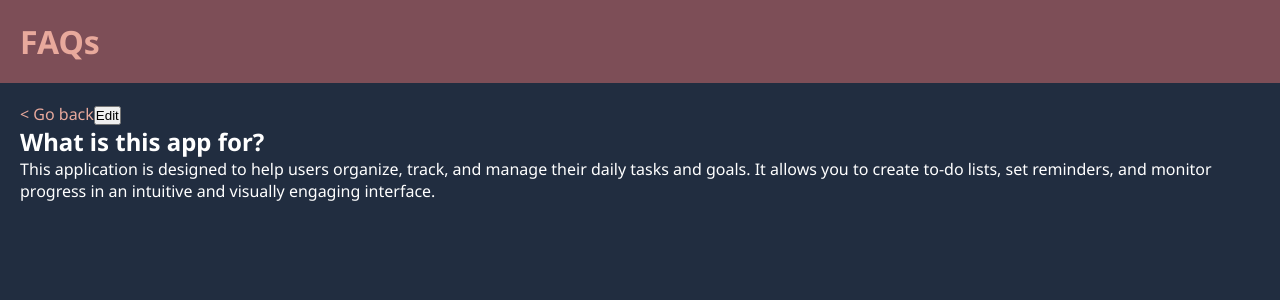
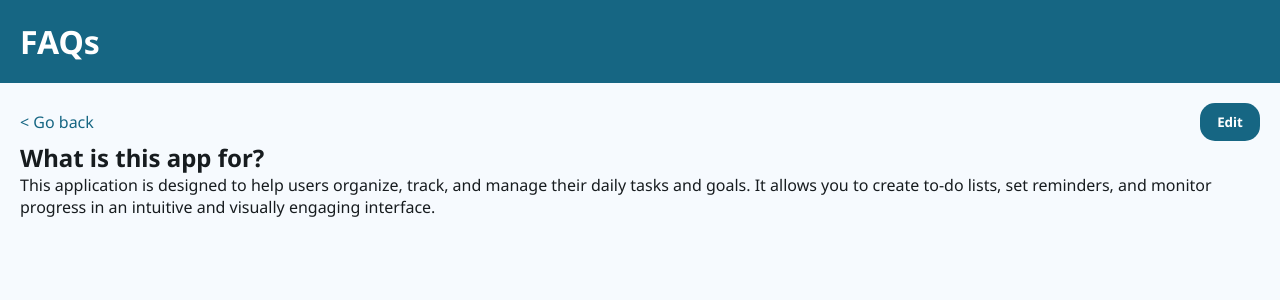
Before and after one commit to sheacronin/faqs, an Angular app: page /faqs/1 in a window 1280 px wide. Shown: the top 300 px of the page. Built offline with nearby package versions, Linux system fonts and the light colour scheme; data requests are answered from the project's data file.

Commit message:
styles updates

```diff
--- a/src/app/app.css
+++ b/src/app/app.css
@@ -1,6 +1,14 @@
 header {
   padding: 20px;
-  background-color: var(--secondary-color);
+  background-color: var(--primary-color);
+}
+
+.page-title a {
+  color: var(--light-color);
+}
+
+.page-title a:hover {
+  color: var(--primary-color-light);
 }
 
 main {
--- a/src/app/app.html
+++ b/src/app/app.html
@@ -1,5 +1,5 @@
 <header>
-  <h1><a routerLink="/">FAQs</a></h1>
+  <h1 class="page-title"><a routerLink="/">FAQs</a></h1>
 </header>
 <main>
   <router-outlet />
--- a/src/app/faq-details/edit-faq/edit-faq.css
+++ b/src/app/faq-details/edit-faq/edit-faq.css
@@ -0,0 +1,23 @@
+form {
+  display: flex;
+  flex-direction: column;
+  gap: 10px;
+  align-items: start;
+}
+
+input,
+textarea {
+  border: none;
+  border-bottom: 1px solid var(--primary-color-dark);
+  border-radius: 7px 7px 0 0;
+  background-color: var(--dim-light-color);
+  padding: 10px;
+  font-family: 'Noto Sans', sans-serif;
+  font-size: 1rem;
+  width: 100%;
+}
+
+textarea {
+  min-height: 300px;
+  resize: none;
+}
--- a/src/app/faq-details/faq-details.css
+++ b/src/app/faq-details/faq-details.css
@@ -0,0 +1,5 @@
+.details-menu {
+  display: flex;
+  align-items: center;
+  justify-content: space-between;
+}
--- a/src/app/faq-details/faq-details.html
+++ b/src/app/faq-details/faq-details.html
@@ -1,4 +1,4 @@
-<div>
+<div class="details-menu">
   <a routerLink="/">< Go back</a>
   <button (click)="toggleEditing()">Edit</button>
 </div>
--- a/src/app/faqs-list/faq-item/faq-item.css
+++ b/src/app/faqs-list/faq-item/faq-item.css
@@ -1,5 +1,6 @@
 .faq-item {
-  background-color: var(--primary-color);
+  background-color: var(--primary-color-light);
+  color: var(--dark-color);
   border-radius: 5px;
   padding: 10px;
   max-width: 800px;
--- a/src/styles.css
+++ b/src/styles.css
@@ -8,23 +8,52 @@
 }
 
 :root {
-  --primary-color: #364156;
-  --secondary-color: #7d4e57;
-  --dark-color: #212d40;
+  --primary-color: #166683;
+  --primary-color-light: #c0e8ff;
+  --primary-color-dark: #004d66;
+  --secondary-color: #4d616c;
+  --secondary-color-light: #d0e6f3;
+  --secondary-color-dark: #364954;
+  --tertiary-color: #5e5a7d;
+  --tertiary-color-light: #e4dfff;
+  --tertiary-color-dark: #464364;
   --light-color: #fff;
+  --dim-light-color: #d6dade;
+  --dark-color: #171c1f;
+  --bg-color-light: #f6fafe;
 }
 
 body {
-  background: var(--dark-color);
-  color: var(--light-color);
+  background: var(--bg-color-light);
+  color: var(--dark-color);
   font-family: 'Noto Sans', sans-serif;
 }
 
 a {
-  color: #e8a99c;
+  color: var(--primary-color);
   text-decoration: none;
 }
 
 a:hover {
-  color: #d66853;
+  color: var(--primary-color-dark);
 }
+
+button {
+  padding: 10px;
+  border: none;
+  background-color: var(--primary-color);
+  color: var(--light-color);
+  border-radius: 15px;
+  font-family: 'Noto Sans', sans-serif;
+  font-weight: bold;
+  min-width: 60px;
+  cursor: pointer;
+  transition:
+    color 200ms ease-in,
+    background-color 200ms ease-in;
+}
+
+button:hover {
+  background-color: var(--primary-color-dark);
+  color: var(--primary-color-light);
+}
```
